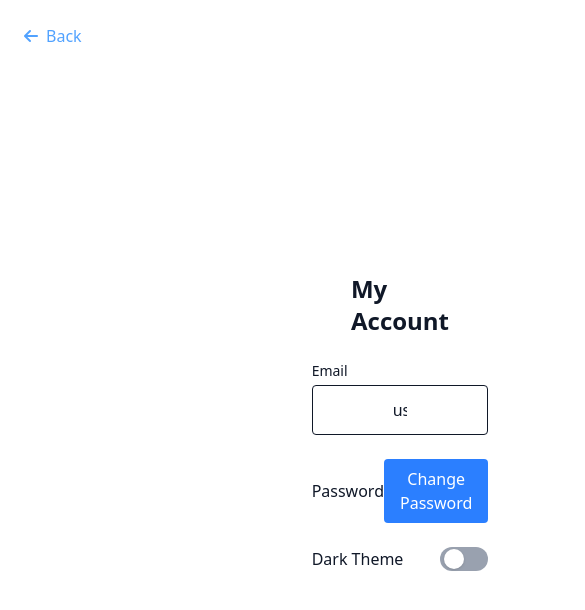
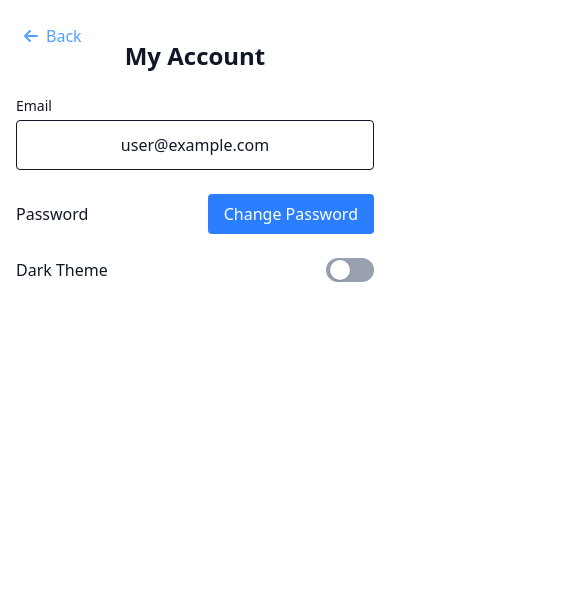
Before and after one commit to Bkurtuldu/CRUD-Front, a Vue app in the folder vite-project/: page /account in a window 390 px wide. Shown: the top 610 px of the page, 585 px wide, since content can reach past the window. Built offline with nearby package versions, Linux system fonts and the light colour scheme; no server answers; sample sign-in values are in the browser's storage.

Commit message:
mobile compatibility changes and modal made scrollable

```diff
--- a/vite-project/src/components/ParameterCard.vue
+++ b/vite-project/src/components/ParameterCard.vue
@@ -1,5 +1,5 @@
 <template>
-  <div class="bg-gray-800 p-4 rounded border border-gray-700">
+  <div :class="['p-4 rounded border border', themeClass]">
     <p><strong>Parameter Key:</strong> {{ param.key }}</p>
     <p><strong>Value:</strong> {{ param.value }}</p>
     <p><strong>Description:</strong> {{ param.description }}</p>
@@ -12,6 +12,8 @@
 </template>
 
 <script setup lang="ts">
+import { computed } from 'vue'
+
 defineProps<{
   param: {
     key: string
@@ -20,4 +22,10 @@ defineProps<{
     created: string
   }
 }>()
+
+const themeClass = computed(() =>
+  localStorage.getItem('theme') === 'dark'
+    ? 'bg-gray-900 text-white'
+    : 'bg-white text-gray-900'
+)
 </script>
--- a/vite-project/src/views/Home.vue
+++ b/vite-project/src/views/Home.vue
@@ -16,8 +16,8 @@
           v-for="param in parameters"
           :key="param.key"
           :param="param"
-          @edit="handleEdit"
-          @delete="handleDelete"
+          @edit="openEditModal"
+          @delete="openDeleteModal"
         />
       </div>
 
@@ -81,9 +81,9 @@
         </div>
       </div>
     </div>
-    <!-- Edit Modal -->
-    <div v-if="showEditModal" class="fixed inset-0 backdrop-blur-sm bg-black/30 flex items-center justify-center z-50">
-      <div class="bg-white text-black p-6 rounded shadow-lg w-full max-w-md space-y-4">
+
+    <div v-if="showEditModal" class="fixed inset-0 bg-black/30 z-50 flex items-center justify-center px-2 sm:px-4">
+      <div class="bg-white text-black p-4 rounded shadow-lg w-full max-w-sm sm:max-w-md space-y-4 max-h-[90vh] overflow-y-auto">
         <h3 class="text-lg font-semibold mb-2">Edit Parameter: {{ editParamData.key }}</h3>
         <input v-model="editParamData.value" placeholder="Value" class="w-full p-2 border rounded" />
         <input v-model="editParamData.description" placeholder="Description" class="w-full p-2 border rounded" />
@@ -91,7 +91,7 @@
           <span class="text-sm font-medium">Edit Country Overrides</span>
           <i :class="['fas', showOverrides ? 'fa-chevron-up' : 'fa-chevron-down']"></i>
         </div>
-        <!-- Country Overrides Editor -->
+
         <div v-if="showOverrides" class="mt-3 space-y-2">
           <div
             v-for="(override, index) in editParamData.overrides"
@@ -123,7 +123,6 @@
             </button>
           </div>
 
-          <!-- Add New Override -->
           <button
             @click="addOverride"
             class="mt-2 px-3 py-1 text-sm bg-blue-100 hover:bg-blue-200 text-blue-700 rounded"
@@ -137,7 +136,8 @@
         </div>
       </div>
     </div>
-    <!-- Delete Modal -->
+
+
     <div v-if="showDeleteModal" class="fixed inset-0 backdrop-blur-sm bg-black/30 flex items-center justify-center z-50">
       <div class="bg-white text-black p-6 rounded shadow-lg w-full max-w-sm space-y-4">
         <h3 class="text-lg font-semibold mb-2">Delete "{{ deleteParamData.key }}"?</h3>
@@ -149,7 +149,6 @@
       </div>
     </div>
 
-      <!-- Toasts -->
     <div class="fixed top-4 left-1/2 transform -translate-x-1/2 z-50 space-y-3 w-full max-w-sm">
       <transition-group name="fade" tag="div" class="flex flex-col space-y-2">
         <div
--- a/vite-project/src/views/MyAccount.vue
+++ b/vite-project/src/views/MyAccount.vue
@@ -1,17 +1,16 @@
 <template>
-  <div :class="['min-h-screen px-100 py-10 justify-center flex flex-col items-center', themeClass]">
-
+  <div :class="['min-h-screen py-10 flex justify-center', themeClass]">
     <div class="fixed top-6 left-6 cursor-pointer flex items-center text-blue-400 hover:text-blue-600 z-50" @click="router.push('/')">
       <i class="fas fa-arrow-left mr-2"></i>
       <span>Back</span>
     </div>
-    <h2 class="text-2xl font-bold mb-6">My Account</h2>
 
+    <div class="w-full max-w-md px-4 space-y-6 text-center">
+      <h2 class="text-2xl font-bold">My Account</h2>
 
-    <div class="space-y-6 max-w-md">
       <div>
-        <label class="block mb-1 text-sm">Email</label>
-        <input :value="email" disabled :class="['w-full px-20 py-3 rounded border text-center', themeClass]" />
+        <label class="block mb-1 text-sm text-left">Email</label>
+        <input :value="email" disabled :class="['w-full px-4 py-3 rounded border text-center', themeClass]" />
       </div>
 
       <div class="flex items-center justify-between">
@@ -38,24 +37,24 @@
           ></span>
         </button>
       </div>
+    </div>
 
-      <div v-if="showPasswordModal" class="fixed inset-0 bg-black bg-opacity-50 flex items-center justify-center z-50">
+    <!-- Password Modal -->
+    <div v-if="showPasswordModal" class="fixed inset-0 bg-black bg-opacity-50 flex items-center justify-center z-50 px-4">
       <div class="bg-white text-black p-6 rounded shadow-lg w-full max-w-md space-y-4">
         <h3 class="text-lg font-semibold mb-2">Change Password</h3>
         <input v-model="currentPassword" type="password" placeholder="Current Password" class="w-full p-2 border rounded" />
         <input v-model="newPassword" type="password" placeholder="New Password" class="w-full p-2 border rounded" />
         <input v-model="confirmPassword" type="password" placeholder="Confirm New Password" class="w-full p-2 border rounded" />
-
         <div class="flex justify-end space-x-2 mt-4">
           <button @click="showPasswordModal = false" class="px-4 py-2 bg-gray-400 text-white rounded">Cancel</button>
           <button @click="changePassword" class="px-4 py-2 bg-blue-600 hover:bg-blue-700 text-white rounded">Save</button>
         </div>
       </div>
-
-    </div>
     </div>
   </div>
 </template>
+
 
 <script setup lang="ts">
 import { computed, ref, onMounted } from 'vue'
--- a/vite-project/src/views/SignIn.vue
+++ b/vite-project/src/views/SignIn.vue
@@ -23,10 +23,8 @@
     </transition-group>
     </div>
 
-    <!-- Logo -->
     <img src="../assets/icon.png" alt="Logo" class="w-32 h-32 mb-6" />
 
-    <!-- Card -->
     <div class="w-full max-w-md bg-gray-800 rounded-lg shadow-lg p-6 space-y-4">
       <h2 class="text-center text-xl font-semibold text-gray-300">Please sign in</h2>
       <form novalidate @submit.prevent="submit">
@@ -62,7 +60,6 @@
       </form>
     </div>
 
-    <!-- Footer -->
     <footer class="mt-8 text-gray-500 text-sm">Codeway © {{ new Date().getFullYear() }}</footer>
   </div>
 </template>
```
Lines whose indentation alone changed are shown as unchanged.
